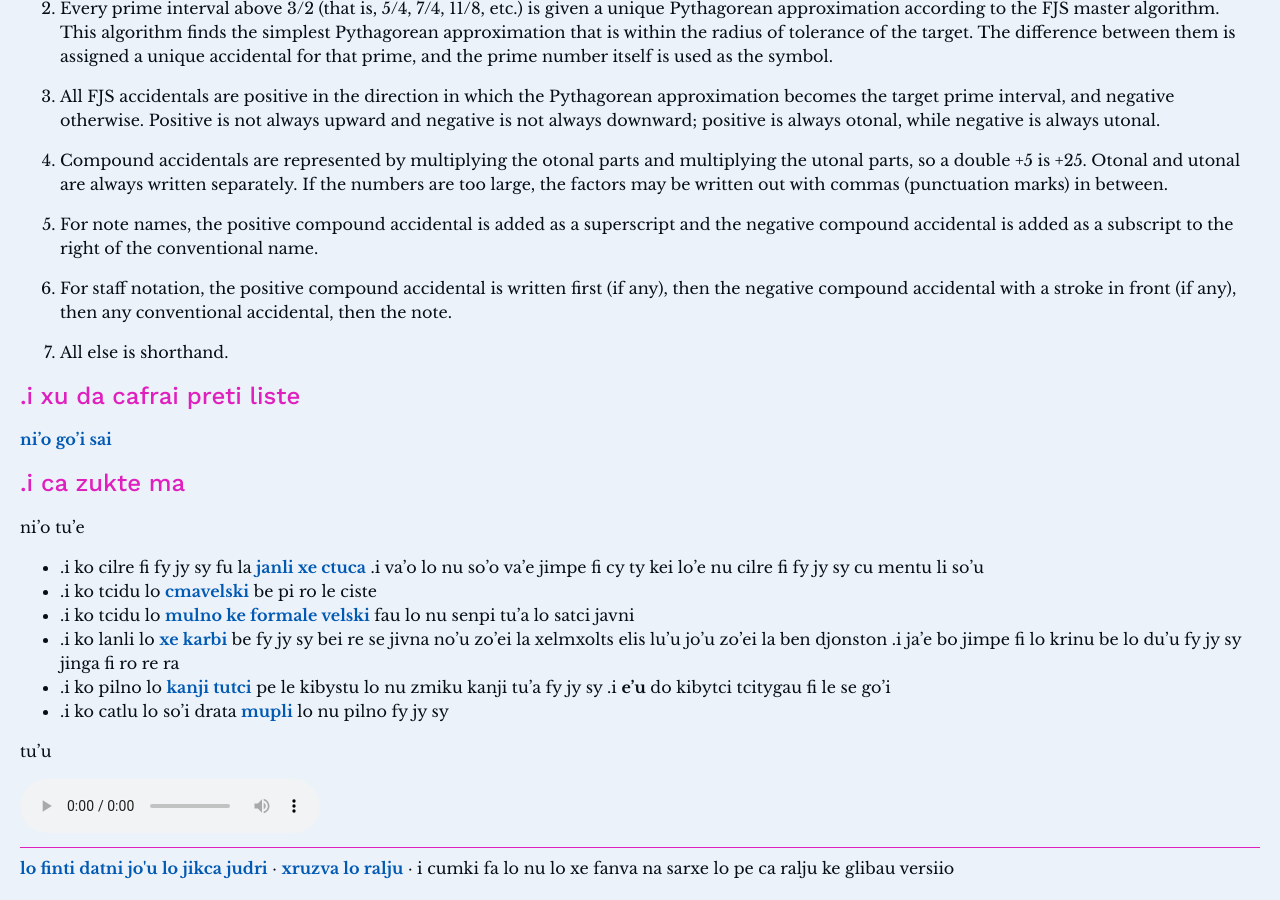
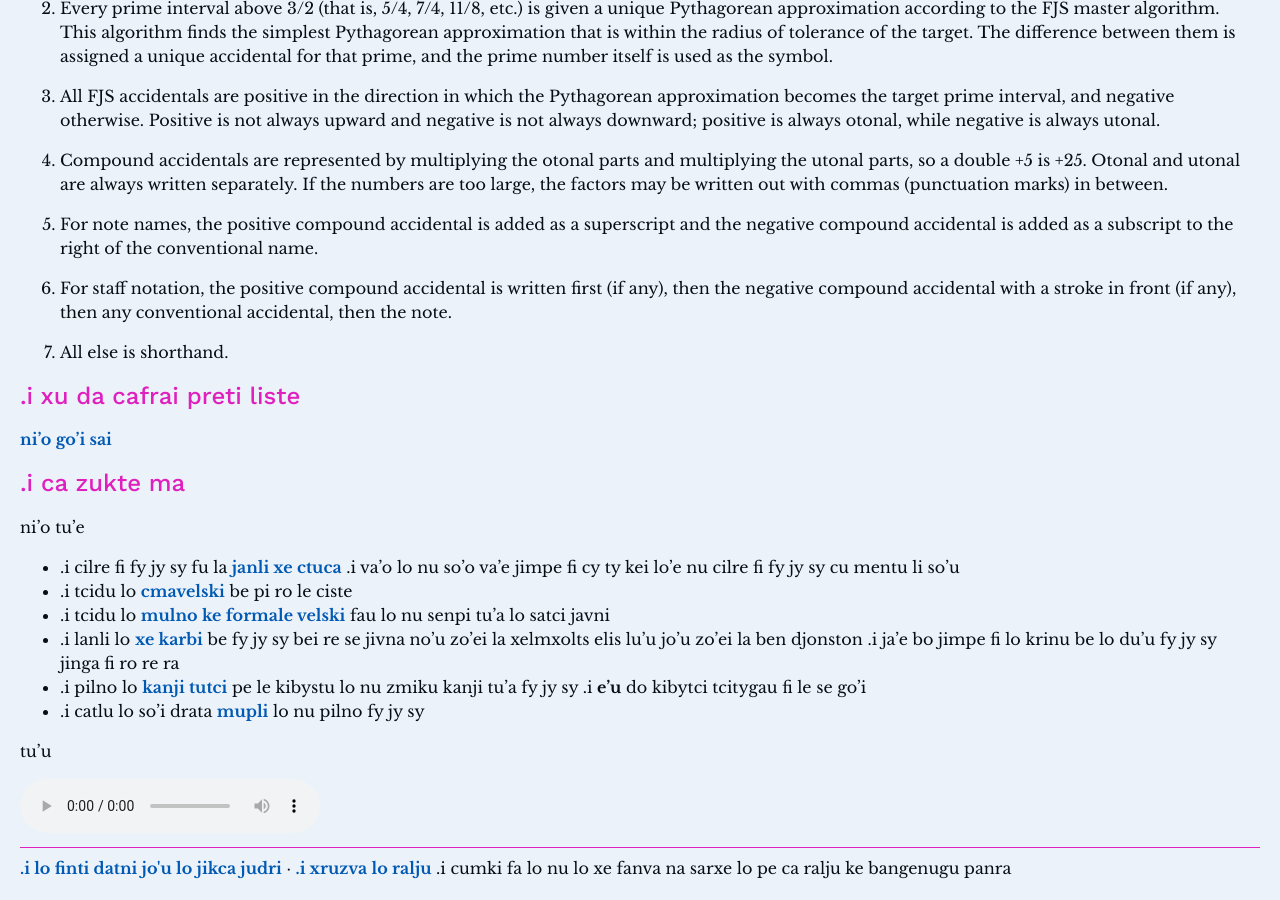
Before and after one commit to misotanni/misotanni.github.io, a Jekyll site: the page built from fjs/jbo/index.md, in a window 1280 px wide and 900 px high, scrolled down 1282 px. Built offline with Jekyll 4.4.1, drawn with Linux system fonts in a browser that asks for light colours; some of the changed text lies outside the part shown.

Commit message:
ki'ai .jbo.

```diff
--- a/_config.yml
+++ b/_config.yml
@@ -18,10 +18,10 @@ defaults:
   - scope:
       path: "fjs/jbo"
     values:
-      otherlang: "jbobau · i bau lo drata zo'u:"
-      return: "xruzva lo ralju"
-      credits: "lo finti datni jo'u lo jikca judri"
-      disclaimer: "· i cumki fa lo nu lo xe fanva na sarxe lo pe ca ralju ke glibau versiio"
+      otherlang: "lojban .i bau lo drata zo'u:"
+      return: ".i xruzva lo ralju"
+      credits: ".i lo finti datni jo'u lo jikca judri"
+      disclaimer: ".i cumki fa lo nu lo xe fanva na sarxe lo pe ca ralju ke bangenugu panra"
   - scope:
       path: "fjs/fr"
     values:
--- a/fjs/jbo/index.md
+++ b/fjs/jbo/index.md
@@ -65,12 +65,12 @@ The following seven rules govern everything required to notate an arbitrary piec
 
 ni'o tu'e
 
-- .i ko cilre fi fy jy sy fu la [janli xe ctuca](crash.html) .i va'o lo nu so'o va'e jimpe fi cy ty kei lo'e nu cilre fi fy jy sy cu mentu li so'u
-- .i ko tcidu lo [cmavelski](summary.html) be pi ro le ciste
-- .i ko tcidu lo [mulno ke formale velski](rules.html) fau lo nu senpi tu'a lo satci javni
-- .i ko lanli lo [xe karbi](compare.html) be fy jy sy bei re se jivna no'u zo'ei la xelmxolts elis lu'u jo'u zo'ei la ben djonston .i ja'e bo jimpe fi lo krinu be lo du'u fy jy sy jinga fi ro re ra
-- .i ko pilno lo [kanji tutci](calc.html) pe le kibystu lo nu zmiku kanji tu'a fy jy sy .i **e'u** do kibytci tcitygau fi le se go'i
-- .i ko catlu lo so'i drata [mupli](examples.html) lo nu pilno fy jy sy
+- .i cilre fi fy jy sy fu la [janli xe ctuca](crash.html) .i va'o lo nu so'o va'e jimpe fi cy ty kei lo'e nu cilre fi fy jy sy cu mentu li so'u
+- .i tcidu lo [cmavelski](summary.html) be pi ro le ciste
+- .i tcidu lo [mulno ke formale velski](rules.html) fau lo nu senpi tu'a lo satci javni
+- .i lanli lo [xe karbi](compare.html) be fy jy sy bei re se jivna no'u zo'ei la xelmxolts elis lu'u jo'u zo'ei la ben djonston .i ja'e bo jimpe fi lo krinu be lo du'u fy jy sy jinga fi ro re ra
+- .i pilno lo [kanji tutci](calc.html) pe le kibystu lo nu zmiku kanji tu'a fy jy sy .i **e'u** do kibytci tcitygau fi le se go'i
+- .i catlu lo so'i drata [mupli](examples.html) lo nu pilno fy jy sy
 
 tu'u
 
```
